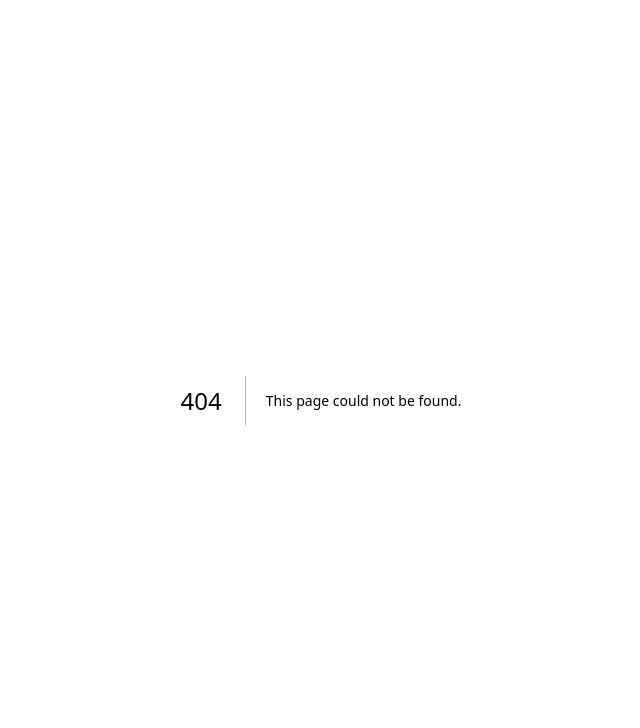
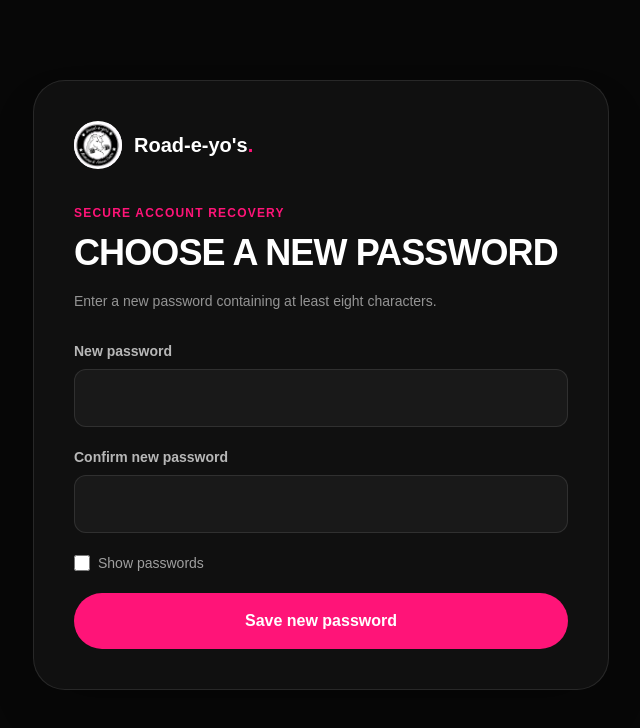
Before and after one commit to Nissie714/roadeyos-website, a Next.js app: page /reset-password in a window 1280 px wide. Before the commit this address had no page. Shown: the top 728 px of the page, without its empty margins (319-959 px from the left). Built offline with nearby package versions, Linux system fonts and the light colour scheme.

Commit message:
Add password visibility and account recovery

```diff
--- a/src/app/auth/callback/route.ts
+++ b/src/app/auth/callback/route.ts
@@ -4,12 +4,14 @@ import { createClient } from "@/lib/supabase/server";
 export async function GET(request: NextRequest) {
   const { searchParams, origin } = new URL(request.url);
   const code = searchParams.get("code");
+  const requestedNext = searchParams.get("next");
+  const next = requestedNext === "/reset-password" ? requestedNext : "/member";
 
   if (code) {
     const supabase = await createClient();
     const { error } = await supabase.auth.exchangeCodeForSession(code);
     if (!error) {
-      return NextResponse.redirect(`${origin}/member`);
+      return NextResponse.redirect(`${origin}${next}`);
     }
   }
 
--- a/src/app/customer-login/AthleteLoginForm.tsx
+++ b/src/app/customer-login/AthleteLoginForm.tsx
@@ -10,11 +10,39 @@ export default function AthleteLoginForm() {
   const [mode, setMode] = useState<"login" | "signup">("login");
   const [email, setEmail] = useState("");
   const [password, setPassword] = useState("");
+  const [showPassword, setShowPassword] = useState(false);
   const [firstName, setFirstName] = useState("");
   const [lastName, setLastName] = useState("");
   const [busy, setBusy] = useState(false);
   const [message, setMessage] = useState(searchParams.get("message") ?? "");
   const [isError, setIsError] = useState(Boolean(searchParams.get("message")));
+
+  async function resetPassword() {
+    if (!email.trim()) {
+      setIsError(true);
+      setMessage("Enter your email address first, then select Forgot password.");
+      return;
+    }
+
+    setBusy(true);
+    setMessage("");
+    setIsError(false);
+    const supabase = createClient();
+    const { error } = await supabase.auth.resetPasswordForEmail(email.trim(), {
+      redirectTo: `${window.location.origin}/auth/callback?next=/reset-password`,
+    });
+    setBusy(false);
+
+    if (error) {
+      setIsError(true);
+      setMessage(error.message.toLowerCase().includes("rate limit")
+        ? "Too many reset emails have been requested. Please wait and try again later."
+        : "We could not send the reset email. Please check the address and try again.");
+      return;
+    }
+
+    setMessage("If an account exists for that email address, a password-reset link has been sent.");
+  }
 
   async function submit(event: FormEvent<HTMLFormElement>) {
     event.preventDefault();
@@ -128,13 +156,22 @@ export default function AthleteLoginForm() {
             required
             minLength={8}
             autoComplete={mode === "login" ? "current-password" : "new-password"}
-            type="password"
+            type={showPassword ? "text" : "password"}
             value={password}
             onChange={(event) => setPassword(event.target.value)}
             placeholder="At least 8 characters"
             className="w-full rounded-xl border border-white/10 bg-white/[.04] px-4 py-4 text-white outline-none transition placeholder:text-white/25 focus:border-pink"
           />
+          <span className="mt-3 flex items-center gap-2 text-sm text-white/60">
+            <input type="checkbox" checked={showPassword} onChange={(event) => setShowPassword(event.target.checked)} className="h-4 w-4 accent-pink" />
+            Show password
+          </span>
         </label>
+        {mode === "login" && (
+          <button type="button" disabled={busy} onClick={() => void resetPassword()} className="text-sm font-bold text-pink underline-offset-4 hover:underline disabled:opacity-50">
+            Forgot password?
+          </button>
+        )}
         <button
           disabled={busy}
           className="w-full rounded-full bg-pink px-6 py-4 font-black text-white transition hover:bg-[#ff4d9a] disabled:cursor-wait disabled:opacity-60"
--- a/src/app/instructor-login/InstructorLoginForm.tsx
+++ b/src/app/instructor-login/InstructorLoginForm.tsx
@@ -8,13 +8,43 @@ export default function InstructorLoginForm() {
   const router = useRouter();
   const [email, setEmail] = useState("");
   const [password, setPassword] = useState("");
+  const [showPassword, setShowPassword] = useState(false);
   const [busy, setBusy] = useState(false);
   const [message, setMessage] = useState("");
+  const [isError, setIsError] = useState(true);
+
+  async function resetPassword() {
+    if (!email.trim()) {
+      setIsError(true);
+      setMessage("Enter your instructor email first, then select Forgot password.");
+      return;
+    }
+
+    setBusy(true);
+    setMessage("");
+    const supabase = createClient();
+    const { error } = await supabase.auth.resetPasswordForEmail(email.trim(), {
+      redirectTo: `${window.location.origin}/auth/callback?next=/reset-password`,
+    });
+    setBusy(false);
+
+    if (error) {
+      setIsError(true);
+      setMessage(error.message.toLowerCase().includes("rate limit")
+        ? "Too many reset emails have been requested. Please wait and try again later."
+        : "We could not send the reset email. Please check the address and try again.");
+      return;
+    }
+
+    setIsError(false);
+    setMessage("If an account exists for that email address, a password-reset link has been sent.");
+  }
 
   async function submit(event: FormEvent<HTMLFormElement>) {
     event.preventDefault();
     setBusy(true);
     setMessage("");
+    setIsError(true);
     const supabase = createClient();
     const { error } = await supabase.auth.signInWithPassword({ email, password });
     if (error) {
@@ -37,15 +67,22 @@ export default function InstructorLoginForm() {
 
   return (
     <form onSubmit={submit} className="mt-7 space-y-5">
-      {message && <p role="alert" className="rounded-xl border border-red-400/30 bg-red-400/10 p-4 text-sm text-red-200">{message}</p>}
+      {message && <p role="status" className={`rounded-xl border p-4 text-sm ${isError ? "border-red-400/30 bg-red-400/10 text-red-200" : "border-pink/30 bg-pink/10 text-pink"}`}>{message}</p>}
       <label className="block">
         <span className="mb-2 block text-sm font-bold text-white/70">Instructor email</span>
         <input required type="email" autoComplete="email" value={email} onChange={(event) => setEmail(event.target.value)} className="w-full rounded-xl border border-white/10 bg-white/[.04] px-4 py-4 outline-none focus:border-pink" />
       </label>
       <label className="block">
         <span className="mb-2 block text-sm font-bold text-white/70">Password</span>
-        <input required type="password" autoComplete="current-password" value={password} onChange={(event) => setPassword(event.target.value)} className="w-full rounded-xl border border-white/10 bg-white/[.04] px-4 py-4 outline-none focus:border-pink" />
+        <input required type={showPassword ? "text" : "password"} autoComplete="current-password" value={password} onChange={(event) => setPassword(event.target.value)} className="w-full rounded-xl border border-white/10 bg-white/[.04] px-4 py-4 outline-none focus:border-pink" />
+        <span className="mt-3 flex items-center gap-2 text-sm text-white/60">
+          <input type="checkbox" checked={showPassword} onChange={(event) => setShowPassword(event.target.checked)} className="h-4 w-4 accent-pink" />
+          Show password
+        </span>
       </label>
+      <button type="button" disabled={busy} onClick={() => void resetPassword()} className="text-sm font-bold text-pink underline-offset-4 hover:underline disabled:opacity-50">
+        Forgot password?
+      </button>
       <button disabled={busy} className="w-full rounded-full bg-pink px-6 py-4 font-black disabled:opacity-60">
         {busy ? "Checking access…" : "Instructor sign in"}
       </button>
--- /dev/null
+++ b/src/app/reset-password/ResetPasswordForm.tsx
@@ -0,0 +1,73 @@
+"use client";
+
+import Link from "next/link";
+import { FormEvent, useState } from "react";
+import { createClient } from "@/lib/supabase/client";
+
+export default function ResetPasswordForm() {
+  const [password, setPassword] = useState("");
+  const [confirmPassword, setConfirmPassword] = useState("");
+  const [showPassword, setShowPassword] = useState(false);
+  const [busy, setBusy] = useState(false);
+  const [message, setMessage] = useState("");
+  const [isError, setIsError] = useState(false);
+  const [complete, setComplete] = useState(false);
+
+  async function submit(event: FormEvent<HTMLFormElement>) {
+    event.preventDefault();
+    setMessage("");
+    setIsError(false);
+
+    if (password !== confirmPassword) {
+      setIsError(true);
+      setMessage("The passwords do not match.");
+      return;
+    }
+
+    setBusy(true);
+    const supabase = createClient();
+    const { error } = await supabase.auth.updateUser({ password });
+
+    if (error) {
+      setIsError(true);
+      setMessage("This reset link may have expired. Please request a new one from the login screen.");
+      setBusy(false);
+      return;
+    }
+
+    await supabase.auth.signOut();
+    setComplete(true);
+    setMessage("Your password has been updated. You can now sign in.");
+    setBusy(false);
+  }
+
+  return (
+    <>
+      {message && <p role="status" className={`rounded-xl border p-4 text-sm ${isError ? "border-red-400/30 bg-red-400/10 text-red-200" : "border-pink/30 bg-pink/10 text-pink"}`}>{message}</p>}
+      {complete ? (
+        <div className="mt-6 grid gap-3 sm:grid-cols-2">
+          <Link href="/customer-login" className="rounded-full bg-pink px-6 py-4 text-center font-black">Athlete login</Link>
+          <Link href="/instructor-login" className="rounded-full border border-white/20 px-6 py-4 text-center font-black hover:border-pink">Instructor login</Link>
+        </div>
+      ) : (
+        <form onSubmit={submit} className="mt-7 space-y-5">
+          <label className="block">
+            <span className="mb-2 block text-sm font-bold text-white/70">New password</span>
+            <input required minLength={8} type={showPassword ? "text" : "password"} autoComplete="new-password" value={password} onChange={(event) => setPassword(event.target.value)} className="w-full rounded-xl border border-white/10 bg-white/[.04] px-4 py-4 outline-none focus:border-pink" />
+          </label>
+          <label className="block">
+            <span className="mb-2 block text-sm font-bold text-white/70">Confirm new password</span>
+            <input required minLength={8} type={showPassword ? "text" : "password"} autoComplete="new-password" value={confirmPassword} onChange={(event) => setConfirmPassword(event.target.value)} className="w-full rounded-xl border border-white/10 bg-white/[.04] px-4 py-4 outline-none focus:border-pink" />
+          </label>
+          <label className="flex items-center gap-2 text-sm text-white/60">
+            <input type="checkbox" checked={showPassword} onChange={(event) => setShowPassword(event.target.checked)} className="h-4 w-4 accent-pink" />
+            Show passwords
+          </label>
+          <button disabled={busy} className="w-full rounded-full bg-pink px-6 py-4 font-black disabled:opacity-60">
+            {busy ? "Updating password…" : "Save new password"}
+          </button>
+        </form>
+      )}
+    </>
+  );
+}
--- /dev/null
+++ b/src/app/reset-password/page.tsx
@@ -0,0 +1,27 @@
+import Image from "next/image";
+import Link from "next/link";
+import ResetPasswordForm from "./ResetPasswordForm";
+
+export const metadata = {
+  title: "Reset Password | Road-e-yo's",
+  description: "Choose a new password for your Road-e-yo's account.",
+};
+
+export default function ResetPasswordPage() {
+  return (
+    <main className="min-h-screen bg-[#070707] px-5 py-12 text-white sm:py-20">
+      <div className="mx-auto max-w-xl rounded-[2rem] border border-white/10 bg-[#101010] p-6 shadow-2xl sm:p-10">
+        <Link href="/" className="flex items-center gap-3" aria-label="Road-e-yo's home">
+          <span className="grid h-12 w-12 place-items-center overflow-hidden rounded-full bg-white">
+            <Image src="/images/roadeyos-logo.jpg" alt="" width={80} height={80} className="h-full w-full object-contain object-center" />
+          </span>
+          <span className="text-xl font-black">Road-e-yo&apos;s<span className="text-pink">.</span></span>
+        </Link>
+        <p className="mt-9 text-xs font-black uppercase tracking-widest text-pink">Secure account recovery</p>
+        <h1 className="mt-3 text-4xl font-black uppercase tracking-tight">Choose a new password</h1>
+        <p className="mt-4 text-sm leading-6 text-white/55">Enter a new password containing at least eight characters.</p>
+        <div className="mt-7"><ResetPasswordForm /></div>
+      </div>
+    </main>
+  );
+}
```
